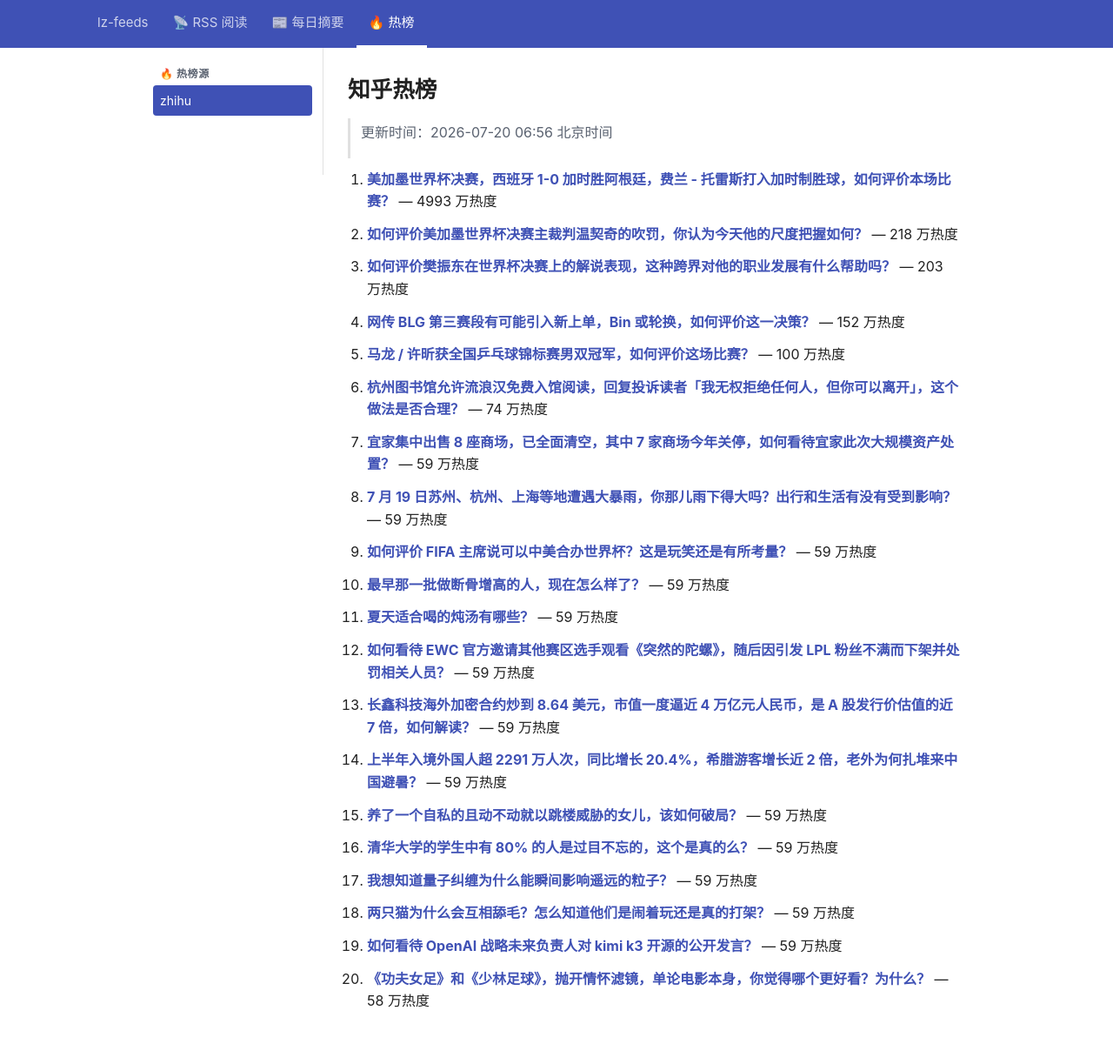
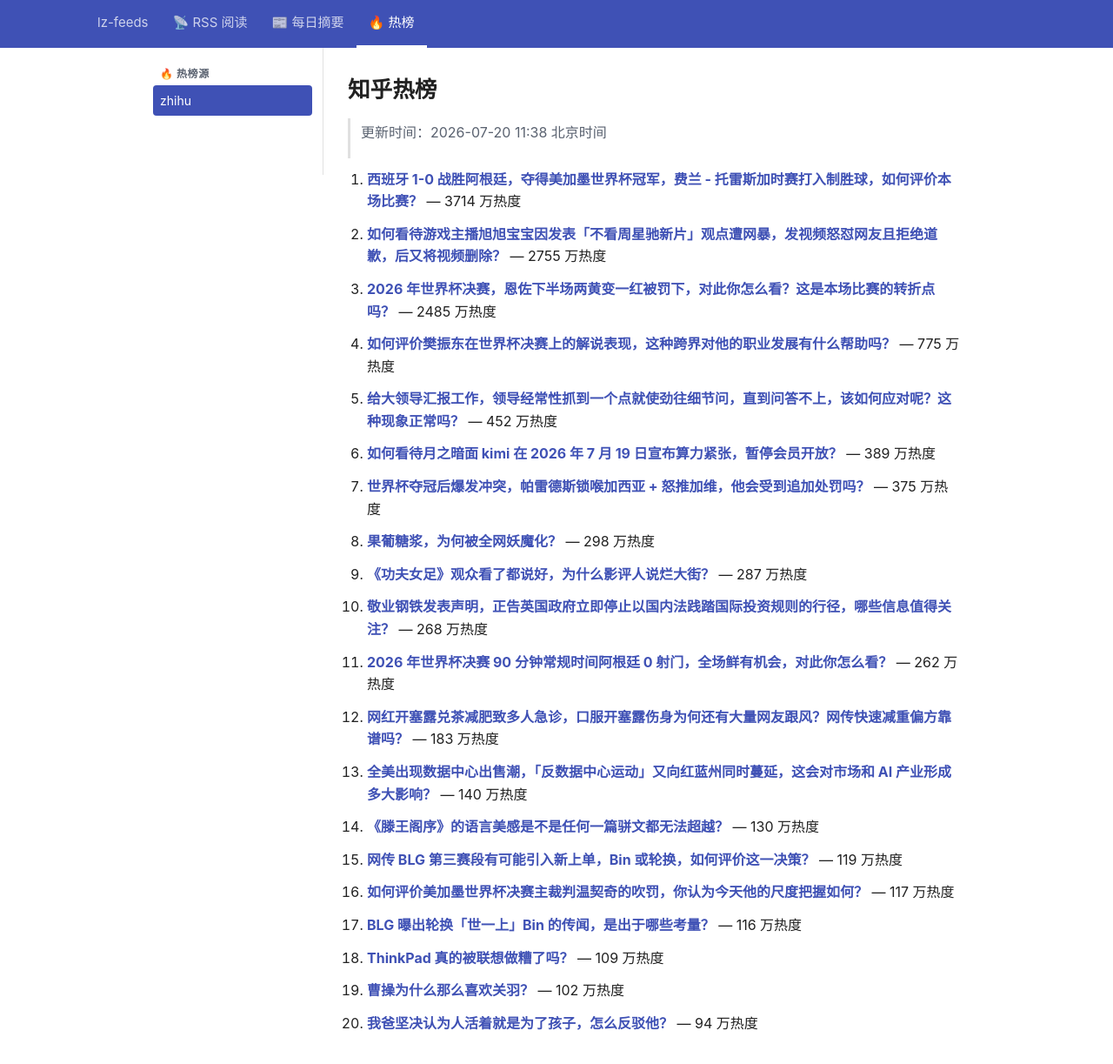
Before and after one commit to lizhang0101/lz-feeds, a Jekyll site: the page built from _hotlist/zhihu.md, in a window 1280 px wide and 1253 px high. Shown: the top 1223 px of the window at 87% size. Built offline with Jekyll 4.4.1, drawn with Linux system fonts in a browser that asks for light colours.

Commit message:
hotlist: 2026-07-20T03:38Z

```diff
--- a/_hotlist/zhihu.md
+++ b/_hotlist/zhihu.md
@@ -1,48 +1,48 @@
 ---
-updated: 2026-07-20 06:56 北京时间
+updated: 2026-07-20 11:38 北京时间
 count: 20
 ---
 
 # 知乎热榜
 
-> 更新时间：2026-07-20 06:56 北京时间
+> 更新时间：2026-07-20 11:38 北京时间
 
-1. **[美加墨世界杯决赛，西班牙 1-0 加时胜阿根廷，费兰 - 托雷斯打入加时制胜球，如何评价本场比赛？](https://www.zhihu.com/question/2062177729605284253)** — 4993 万热度
+1. **[西班牙 1-0 战胜阿根廷，夺得美加墨世界杯冠军，费兰 - 托雷斯加时赛打入制胜球，如何评价本场比赛？](https://www.zhihu.com/question/2062177729605284253)** — 3714 万热度
 
-2. **[如何评价美加墨世界杯决赛主裁判温契奇的吹罚，你认为今天他的尺度把握如何？](https://www.zhihu.com/question/2062379490039133814)** — 218 万热度
+2. **[如何看待游戏主播旭旭宝宝因发表「不看周星驰新片」观点遭网暴，发视频怒怼网友且拒绝道歉，后又将视频删除？](https://www.zhihu.com/question/2062096553184120966)** — 2755 万热度
 
-3. **[如何评价樊振东在世界杯决赛上的解说表现，这种跨界对他的职业发展有什么帮助吗？](https://www.zhihu.com/question/2062342631669981740)** — 203 万热度
+3. **[2026 年世界杯决赛，恩佐下半场两黄变一红被罚下，对此你怎么看？这是本场比赛的转折点吗？](https://www.zhihu.com/question/2062406274260492889)** — 2485 万热度
 
-4. **[网传 BLG 第三赛段有可能引入新上单，Bin 或轮换，如何评价这一决策？](https://www.zhihu.com/question/2062305790023692365)** — 152 万热度
+4. **[如何评价樊振东在世界杯决赛上的解说表现，这种跨界对他的职业发展有什么帮助吗？](https://www.zhihu.com/question/2062342631669981740)** — 775 万热度
 
-5. **[马龙 / 许昕获全国乒乓球锦标赛男双冠军，如何评价这场比赛？](https://www.zhihu.com/question/2062261231742707046)** — 100 万热度
+5. **[给大领导汇报工作，领导经常性抓到一个点就使劲往细节问，直到问答不上，该如何应对呢？这种现象正常吗？](https://www.zhihu.com/question/2046602314325268215)** — 452 万热度
 
-6. **[杭州图书馆允许流浪汉免费入馆阅读，回复投诉读者「我无权拒绝任何人，但你可以离开」，这个做法是否合理？](https://www.zhihu.com/question/2061763921598476625)** — 74 万热度
+6. **[如何看待月之暗面 kimi 在 2026 年 7 月 19 日宣布算力紧张，暂停会员开放？](https://www.zhihu.com/question/2062310754481656074)** — 389 万热度
 
-7. **[宜家集中出售 8 座商场，已全面清空，其中 7 家商场今年关停，如何看待宜家此次大规模资产处置？](https://www.zhihu.com/question/2061839991072990909)** — 59 万热度
+7. **[世界杯夺冠后爆发冲突，帕雷德斯锁喉加西亚 + 怒推加维，他会受到追加处罚吗？](https://www.zhihu.com/question/2062426996529783130)** — 375 万热度
 
-8. **[7 月 19 日苏州、杭州、上海等地遭遇大暴雨，你那儿雨下得大吗？出行和生活有没有受到影响？](https://www.zhihu.com/question/2062227990260311853)** — 59 万热度
+8. **[果葡糖浆，为何被全网妖魔化？](https://www.zhihu.com/question/2060422444867925192)** — 298 万热度
 
-9. **[如何评价 FIFA 主席说可以中美合办世界杯？这是玩笑还是有所考量？](https://www.zhihu.com/question/2061815234465981878)** — 59 万热度
+9. **[《功夫女足》观众看了都说好，为什么影评人说烂大街？](https://www.zhihu.com/question/2061061982518764560)** — 287 万热度
 
-10. **[最早那一批做断骨增高的人，现在怎么样了？](https://www.zhihu.com/question/279422241)** — 59 万热度
+10. **[敬业钢铁发表声明，正告英国政府立即停止以国内法践踏国际投资规则的行径，哪些信息值得关注？](https://www.zhihu.com/question/2062156594041680900)** — 268 万热度
 
-11. **[夏天适合喝的炖汤有哪些？](https://www.zhihu.com/question/1919514292031587708)** — 59 万热度
+11. **[2026 年世界杯决赛 90 分钟常规时间阿根廷 0 射门，全场鲜有机会，对此你怎么看？](https://www.zhihu.com/question/2062406533019690525)** — 262 万热度
 
-12. **[如何看待 EWC 官方邀请其他赛区选手观看《突然的陀螺》，随后因引发 LPL 粉丝不满而下架并处罚相关人员？](https://www.zhihu.com/question/2062125118537610523)** — 59 万热度
+12. **[网红开塞露兑茶减肥致多人急诊，口服开塞露伤身为何还有大量网友跟风？网传快速减重偏方靠谱吗？](https://www.zhihu.com/question/2061827498803998870)** — 183 万热度
 
-13. **[长鑫科技海外加密合约炒到 8.64 美元，市值一度逼近 4 万亿元人民币，是 A 股发行价估值的近 7 倍，如何解读？](https://www.zhihu.com/question/2061864895159833546)** — 59 万热度
+13. **[全美出现数据中心出售潮，「反数据中心运动」又向红蓝州同时蔓延，这会对市场和 AI 产业形成多大影响？](https://www.zhihu.com/question/2062127994513183627)** — 140 万热度
 
-14. **[上半年入境外国人超 2291 万人次，同比增长 20.4%，希腊游客增长近 2 倍，老外为何扎堆来中国避暑？](https://www.zhihu.com/question/2061485273788191373)** — 59 万热度
+14. **[《滕王阁序》的语言美感是不是任何一篇骈文都无法超越？](https://www.zhihu.com/question/37521722)** — 130 万热度
 
-15. **[养了一个自私的且动不动就以跳楼威胁的女儿，该如何破局？](https://www.zhihu.com/question/2051758275461436294)** — 59 万热度
+15. **[网传 BLG 第三赛段有可能引入新上单，Bin 或轮换，如何评价这一决策？](https://www.zhihu.com/question/2062305790023692365)** — 119 万热度
 
-16. **[清华大学的学生中有 80% 的人是过目不忘的，这个是真的么？](https://www.zhihu.com/question/27686348)** — 59 万热度
+16. **[如何评价美加墨世界杯决赛主裁判温契奇的吹罚，你认为今天他的尺度把握如何？](https://www.zhihu.com/question/2062379490039133814)** — 117 万热度
 
-17. **[我想知道量子纠缠为什么能瞬间影响遥远的粒子？](https://www.zhihu.com/question/2059281079941457516)** — 59 万热度
+17. **[BLG 曝出轮换「世一上」Bin 的传闻，是出于哪些考量？](https://www.zhihu.com/question/2062232757711921720)** — 116 万热度
 
-18. **[两只猫为什么会互相舔毛？怎么知道他们是闹着玩还是真的打架？](https://www.zhihu.com/question/286733645)** — 59 万热度
+18. **[ThinkPad 真的被联想做糟了吗？](https://www.zhihu.com/question/20150359)** — 109 万热度
 
-19. **[如何看待 OpenAI 战略未来负责人对 kimi k3 开源的公开发言？](https://www.zhihu.com/question/2062166923002090163)** — 59 万热度
+19. **[曹操为什么那么喜欢关羽？](https://www.zhihu.com/question/497602630)** — 102 万热度
 
-20. **[《功夫女足》和《少林足球》，抛开情怀滤镜，单论电影本身，你觉得哪个更好看？为什么？](https://www.zhihu.com/question/2060160756528702468)** — 58 万热度
+20. **[我爸坚决认为人活着就是为了孩子，怎么反驳他？](https://www.zhihu.com/question/614398157)** — 94 万热度
```
